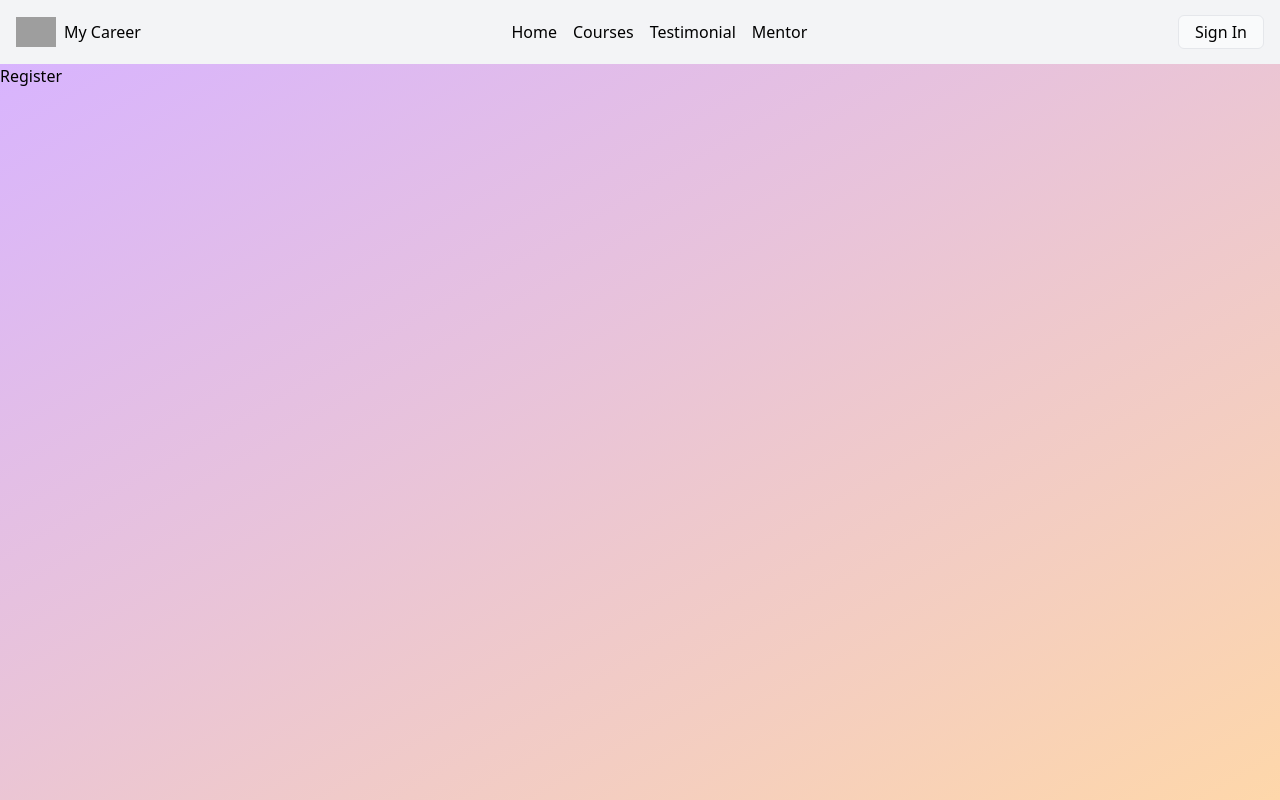
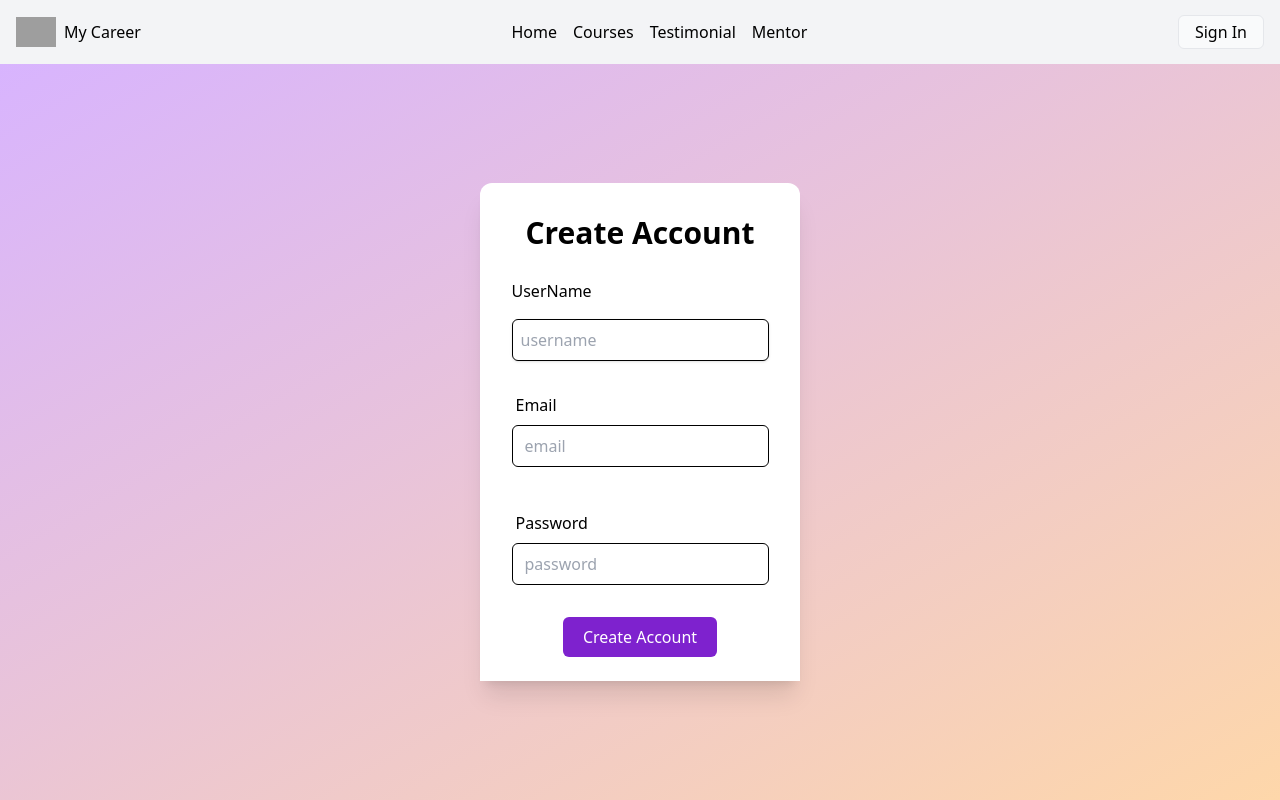
Before and after one commit to Sam21sop/react-dashboard, a React (Vite) app: page /react-dashboard/register in a window 1280 px wide. Built offline with nearby package versions, Linux system fonts and the light colour scheme; grey boxes are pictures that could not be loaded.

Commit message:
user component style added

```diff
--- a/src/component/LandingComponent/Courses.jsx
+++ b/src/component/LandingComponent/Courses.jsx
@@ -47,16 +47,16 @@
           <CourseCard slides={courseData} />
         </div>
 
-        <div class="relative max-w-[90%] mx-auto">
-          <button type="button" class="absolute left-0 py-10 flex  cursor-pointer px-4 ">
-            <span class="inline-flex h-8 w-8 bg-gray-900 items-center justify-center rounded-full bg-white/30  sm:h-10 sm:w-10 dark:bg-gray-800/30">
-              <svg class="h-5 w-5 text-white sm:h-6 sm:w-6 dark:text-gray-800" fill="none" stroke="currentColor" viewBox="0 0 24 24" xmlns="http://www.w3.org/2000/svg"><path stroke-linecap="round" stroke-linejoin="round" stroke-width="2" d="M15 19l-7-7 7-7"></path></svg>
+        <div className="relative max-w-[90%] mx-auto">
+          <button type="button" className="absolute left-0 py-10 flex  cursor-pointer px-4 ">
+            <span className="inline-flex h-8 w-8 bg-gray-900 items-center justify-center rounded-full bg-white/30  sm:h-10 sm:w-10 dark:bg-gray-800/30">
+              <svg className="h-5 w-5 text-white sm:h-6 sm:w-6 dark:text-gray-800" fill="none" stroke="currentColor" viewBox="0 0 24 24" xmlns="http://www.w3.org/2000/svg"><path stroke-linecap="round" stroke-linejoin="round" stroke-width="2" d="M15 19l-7-7 7-7"></path></svg>
             </span>
           </button>
-          <button type="button" class="absolute right-0 py-10 flex cursor-pointer px-4 " >
-            <span class="inline-flex h-8 w-8 bg-gray-900 items-center justify-center rounded-full bg-white/30  sm:h-10 sm:w-10 dark:bg-gray-800/30">
-              <svg class="h-5 w-5 text-white sm:h-6 sm:w-6 dark:text-gray-800" fill="none" stroke="currentColor" viewBox="0 0 24 24" xmlns="http://www.w3.org/2000/svg">
-                <path stroke-linecap="round" stroke-linejoin="round" stroke-width="2" d="M9 5l7 7-7 7"></path>
+          <button type="button" className="absolute right-0 py-10 flex cursor-pointer px-4 " >
+            <span className="inline-flex h-8 w-8 bg-gray-900 items-center justify-center rounded-full bg-white/30  sm:h-10 sm:w-10 dark:bg-gray-800/30">
+              <svg className="h-5 w-5 text-white sm:h-6 sm:w-6 dark:text-gray-800" fill="none" stroke="currentColor" viewBox="0 0 24 24" xmlns="http://www.w3.org/2000/svg">
+                <path strokeLinecap="round" strokeLinejoin="round" strokeWidth="2" d="M9 5l7 7-7 7"></path>
               </svg>
             </span>
           </button>
--- a/src/component/UserComponents/ForgotPassword.jsx
+++ b/src/component/UserComponents/ForgotPassword.jsx
@@ -1,9 +1,40 @@
-import React from 'react'
+import React, { useState } from 'react'
+import { useNavigate } from 'react-router-dom';
 
 const ForgotPassword = () => {
+
+  const navigate = useNavigate();
+  const [email, setEmail] = useState('');
+
+  const forgetPasswordLink = (event) => {
+    event.preventDefault();
+    console.log(email);
+    // send password reset link over the email
+    // nofity user
+    // navigate to the home within 4 second
+  };
+
   return (
-    <div>ForgotPassword</div>
+    <>
+      <div className='flex justify-center items-center h-full w-full sm:flex-col gap-4'>
+        <h1 className='text-3xl font-semibold'>Forget Password</h1>
+        <form onClick={forgetPasswordLink} className=''>
+          <div className='py-4'>
+            <input
+              className='px-3 py-2 rounded-lg border border-fuchsia-400'
+              type="email"
+              placeholder='Email'
+              required
+              onChange={(e) => setEmail(e.target.value)}
+            />
+          </div>
+          <div className='flex justify-center py-2'>
+            <button className='text-center px-5 py-2 bg-purple-700 rounded-md text-white' type='submit'>Get Reset Link</button>
+          </div>
+        </form>
+      </div>
+    </>
   )
-}
+};
 
-export default ForgotPassword
+export default ForgotPassword;
--- a/src/component/UserComponents/Login.jsx
+++ b/src/component/UserComponents/Login.jsx
@@ -1,8 +1,72 @@
-import React from 'react'
+import React, { useState } from 'react'
+import { NavLink, useNavigate } from 'react-router-dom'
 
 const Login = () => {
+
+  const navigate = useNavigate();
+
+  const [email, setEmail] = useState('');
+  const [password, setPassword] = useState('');
+
+  const loginFormHandler = (event) => {
+    event.preventDefault();
+    console.log('login form submitted successfully.');
+    console.table({email, password })
+    navigate('/react-dashboard/user')
+  }
+
   return (
-    <div>Login</div>
+    <>
+      <div className='grid grid-cols-1 place-content-center place-items-center h-full'>
+        <div className='flex flex-col justify-center items-center bg-white md:w-1/4 sm:w-1/5 rounded-t-xl px-10 py-2 shadow-xl'>
+          <h1 className='text-3xl py-8 font-bold'>Login</h1>
+          <form onSubmit={loginFormHandler} className='w-full h-full'>
+
+            <div className='flex flex-col py-3 gap-2'>
+              <label htmlFor="email">Email</label>
+              <input
+                type="email"
+                placeholder='email'
+                name='email'
+                className='rounded-md text-gray-800 p-2 border border-gray-300 shadow'
+                onChange={(e) => setEmail(e.target.value)}
+              />
+            </div>
+            <div className='flex flex-col py-3 gap-2'>
+              <label htmlFor="password">Password</label>
+              <input
+                type="password"
+                placeholder='password'
+                name='password  '
+                className='rounded-md text-gray-800 p-2 border border-gray-300 shadow'
+                onChange={(e) => setPassword(e.target.value)}
+              />
+            </div>
+            <div className='flex justify-start py-4'>
+              <p className='text-sm text-gray-800'>
+                don't know password ? &nbsp;
+                <NavLink to={'/react-dashboard/forgot-password'} className='font-semibold underline text-blue-500'>
+                  Reset Password
+                </NavLink>
+              </p>
+            </div>
+
+            <div className='flex justify-center py-2'>
+              <button type='submit' className='text-center px-5 py-2 bg-purple-700 rounded-md text-white'>Login To Account</button>
+            </div>
+          </form>
+
+          <div className='flex justify-end py-2'>
+            <p className='text-sm text-gray-800'>
+              Don't have account? &nbsp;
+              <NavLink to={'/react-dashboard/register'} className='font-semibold underline text-blue-500'>
+                Create Account
+              </NavLink>
+            </p>
+          </div>
+        </div>
+      </div>
+    </>
   )
 }
 
--- a/src/component/UserComponents/Register.jsx
+++ b/src/component/UserComponents/Register.jsx
@@ -1,8 +1,67 @@
-import React from 'react'
+import React, { useState } from 'react'
+import { useNavigate } from 'react-router-dom';
 
 const Register = () => {
+
+  const navigate = useNavigate();
+  const [username, setUsername] = useState('');
+  const [email, setEmail] = useState('');
+  const [password, setPassword] = useState('');
+
+  const createAccountHandler = (event) => {
+    event.preventDefault();
+    console.log("form submitted successfully");
+    console.table({username, email, password})
+    navigate('/react-dashboard/login');
+  }
+
   return (
-    <div>Register</div>
+    <>
+      <div className='grid grid-cols-1 place-content-center place-items-center h-full'>
+        <div className='flex flex-col justify-center items-center bg-white md:w-1/4 sm:w-1/5  rounded-t-xl px-2 py-4 shadow-xl'>
+          <h1 className='text-3xl font-semibold py-4 text-center'>Create Account</h1>
+          <form onSubmit={createAccountHandler} className=''>
+            <div className='flex flex-col py-3 gap-4'>
+              <label htmlFor="username" className=''>UserName</label>
+              <input
+                type="text"
+                placeholder='username'
+                name='username'
+                className='rounded-md text-gray-800 p-2 border border-black shadow'
+                onChange={(e) => setUsername(e.target.value)}
+                required
+              />
+            </div>
+            <div className='flex flex-col py-3'>
+              <label className='py-2 px-1' htmlFor="email">Email</label>
+              <input
+                type="email"
+                placeholder='email'
+                name='email'
+                className='px-3 py-2 rounded-md border border-black'
+                onChange={(e) => setEmail(e.target.value)}
+                required
+              />
+            </div>
+            <div className='flex flex-col py-6'>
+              <label className='py-2 px-1' htmlFor="password">Password</label>
+              <input
+                type="password"
+                placeholder='password'
+                name='password  '
+                className='px-3 py-2 rounded-md border border-black'
+                onChange={(e) => setPassword(e.target.value)}
+                required
+              />
+            </div>
+
+            <div className='flex justify-center py-2'>
+              <button type='submit' className='text-center px-5 py-2 bg-purple-700 rounded-md text-white'>Create Account</button>
+            </div>
+          </form>
+        </div>
+      </div>
+    </>
   )
 }
 
```
